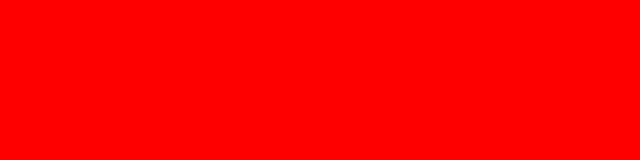
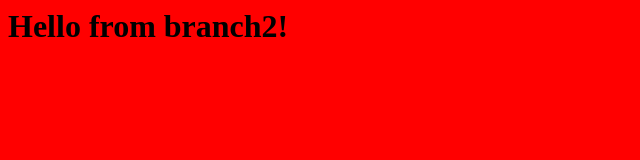
Before and after one commit to templerok/GIT, a plain HTML site: page index.html in a window 1280 px wide. Shown: the whole page, without its empty margins (0-640 px from the left). Drawn offline with Linux system fonts and the light colour scheme.

Commit message:
branch2 commiting

```diff
--- a/index.html
+++ b/index.html
@@ -1,4 +1,5 @@
 <html>
 <body bgcolor="red">
+<h1>Hello from branch2!</h>
 </body>
 </html>
```
